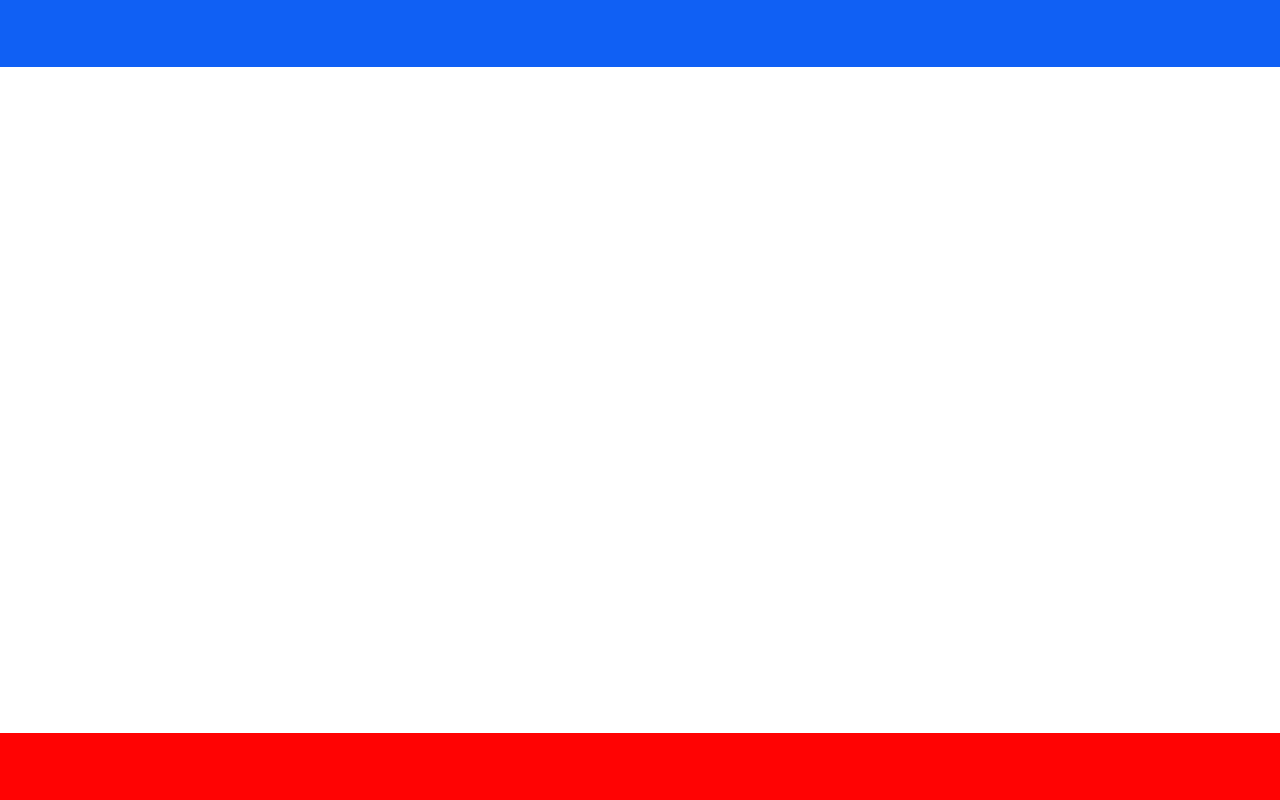
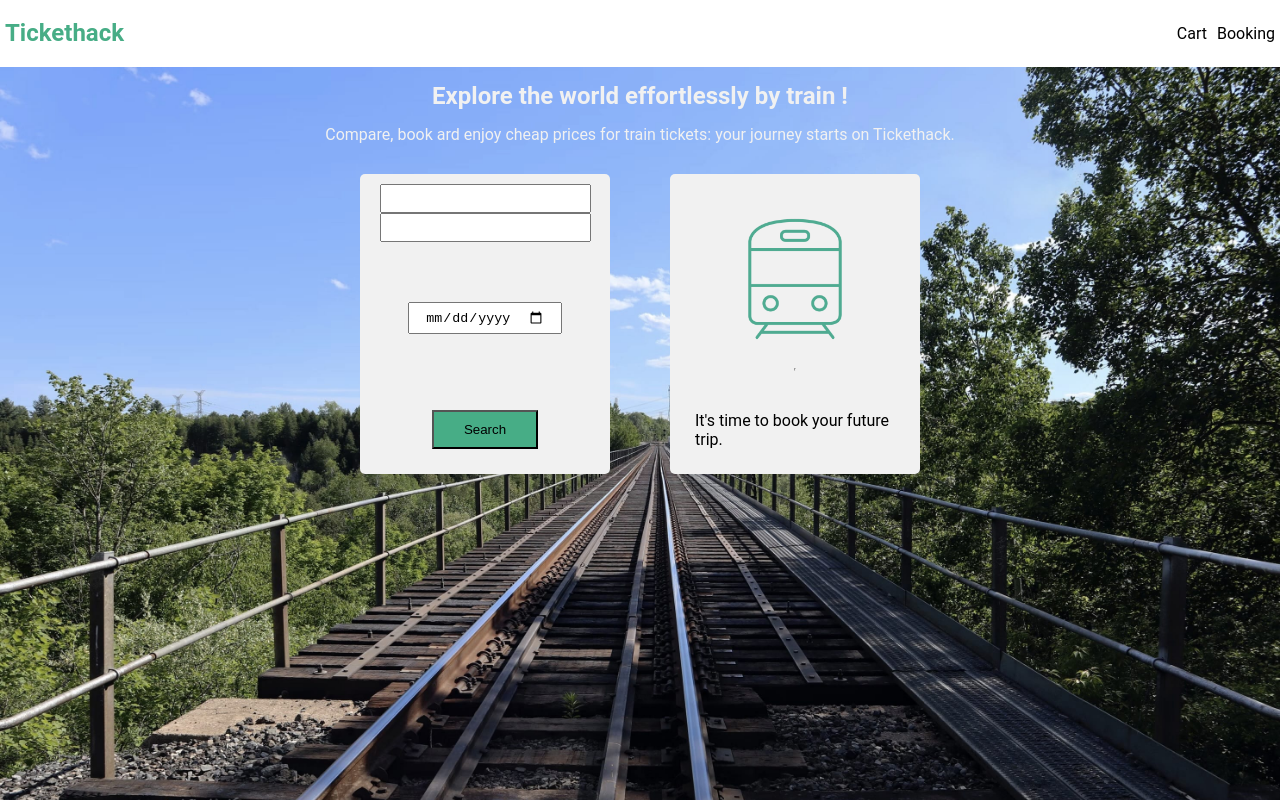
Before and after one commit to roulianosss/hackathon-frontend, a plain HTML site: page index.html in a window 1280 px wide. Drawn offline with Linux system fonts and the light colour scheme.

Commit message:
premiere version front

```diff
--- /dev/null
+++ b/booking.css
@@ -0,0 +1,69 @@
+*, ::before, ::after {
+    box-sizing: border-box;
+    margin: 0;
+    padding: 0;
+}
+
+#global-container {
+  display: grid;
+  grid-template-columns: repeat(12, 1fr);
+  grid-template-rows: repeat(12, 1fr);
+  height: 100vh;
+  width: 100vw;
+  font-family: roboto;
+}
+
+#header {
+  /* background-color: #1060f4; */
+  grid-column-start: 1;
+  grid-column-end: 13;
+  grid-row-start: 1;
+  grid-row-end: 2;
+  display: flex;
+  align-items: center;
+  justify-content: space-between;
+}
+
+#header a {
+    text-decoration: none;
+}
+
+#header h1 {
+  color: #47ad86;
+  font-weight: bolder;
+  margin: 0 5px;
+  font-size: 1.5rem;
+}
+
+#menu-container {
+  display: flex;
+  color: black;
+}
+
+#menu-container a {
+  margin: 0 5px;
+  text-decoration: none;
+  color: black;
+}
+
+
+
+#content {
+  display: flex;
+  flex-direction: column;
+  align-items: center;
+  justify-content: center;
+  color: #f1f1f1;
+  background-color: #f1f1f1;
+  background-size: cover;
+  grid-column-start: 1;
+  grid-column-end: 13;
+  grid-row-start: 2;
+  grid-row-end: 13;
+}
+
+#cart-card {
+    color: black;
+    background-color: white;
+    padding: 50px 400px;
+}
--- /dev/null
+++ b/cart.css
@@ -0,0 +1,69 @@
+*, ::before, ::after {
+    box-sizing: border-box;
+    margin: 0;
+    padding: 0;
+}
+
+#global-container {
+  display: grid;
+  grid-template-columns: repeat(12, 1fr);
+  grid-template-rows: repeat(12, 1fr);
+  height: 100vh;
+  width: 100vw;
+  font-family: roboto;
+}
+
+#header {
+  /* background-color: #1060f4; */
+  grid-column-start: 1;
+  grid-column-end: 13;
+  grid-row-start: 1;
+  grid-row-end: 2;
+  display: flex;
+  align-items: center;
+  justify-content: space-between;
+}
+
+#header a {
+    text-decoration: none;
+}
+
+#header h1 {
+  color: #47ad86;
+  font-weight: bolder;
+  margin: 0 5px;
+  font-size: 1.5rem;
+}
+
+#menu-container {
+  display: flex;
+  color: black;
+}
+
+#menu-container a {
+  margin: 0 5px;
+  text-decoration: none;
+  color: black;
+}
+
+
+
+#content {
+  display: flex;
+  flex-direction: column;
+  align-items: center;
+  justify-content: center;
+  color: #f1f1f1;
+  background-color: #f1f1f1;
+  background-size: cover;
+  grid-column-start: 1;
+  grid-column-end: 13;
+  grid-row-start: 2;
+  grid-row-end: 13;
+}
+
+#cart-card {
+    color: black;
+    background-color: white;
+    padding: 50px 400px;
+}
--- a/index.html
+++ b/index.html
@@ -9,8 +9,33 @@
 </head>
 <body>
     <div id="global-container">
-        <div id="header"></div>
-        <div id="footer"></div>
+        <div id="header">
+            <a href="/index.html"><h1>Tickethack</h1></a>
+            <nav id="menu-container">
+                <a href="/cart.html">Cart</a>
+                <a href="/booking.html">Booking</a>
+            </nav>
+        </div>
+        <div id="content">
+            <h2>Explore the world effortlessly by train !</h2>
+            <p>Compare, book ard enjoy cheap prices for train tickets: your journey starts on Tickethack.</p>
+            <div id="card-container">
+                <div class="card" id="card-search">
+                    <div id="input-container">
+                        <input type="text" id="departure">
+                        <input type="text" id="arrival">
+                    </div>
+                    <input type="date" id="date">
+                    <button id="btn-search" >Search</button>
+                </div>
+                <div class="card" id="card-result">
+                    <img src="./images/train.png" alt="">
+                    <hr>
+                    <p>It's time to book your future trip.</p>
+                </div>
+            </div>
+        </div>
+
 
     </div>
     <script src="./app.js"></script>
--- a/style.css
+++ b/style.css
@@ -10,28 +10,122 @@
   grid-template-rows: repeat(12, 1fr);
   height: 100vh;
   width: 100vw;
+  font-family: roboto;
 }
 
 #header {
-    color: #fff;
-    background-color: #1060f4;
+  /* background-color: #1060f4; */
   grid-column-start: 1;
   grid-column-end: 13;
   grid-row-start: 1;
   grid-row-end: 2;
   display: flex;
   align-items: center;
-    justify-content: space-around;
+  justify-content: space-between;
 }
 
-#footer {
-    background-color: #ff0303;
+#header a {
+  text-decoration: none;
+}
+
+#header h1 {
+  text-decoration: none;
+  color: #47ad86;
+  font-weight: bolder;
+  margin: 0 5px;
+  font-size: 1.5rem;
+}
+
+#menu-container {
+  display: flex;
+  color: black;
+}
+
+#menu-container a {
+  margin: 0 5px;
+  text-decoration: none;
+  color: black;
+}
+
+
+
+#content {
+  display: flex;
+  flex-direction: column;
+  align-items: center;
+  /* justify-content: center; */
+  color: #f1f1f1;
+  background-color: #47ad86;
+  background-image: url("./images/background.jpg");
+  background-size: cover;
   grid-column-start: 1;
   grid-column-end: 13;
-    grid-row-start: 12;
+  grid-row-start: 2;
   grid-row-end: 13;
+}
+
+#content h2 {
+  margin: 15px 0;
+}
+
+#card-container {
   display: flex;
+  justify-content: space-evenly;
+}
+
+.card {
+  border-radius: 5px;
+  background-color: #f1f1f1;
+  width: 250px;
+  height: 300px;
+  margin: 30px;
+  display: flex;
+  flex-direction: column;
+  align-items: center;
+  justify-content: space-between;
+}
+
+#input-container {
+  display: flex;
+  flex-direction: column;
+  align-items: center;
   justify-content: center;
-    align-items: center;
-    color: #000;
+  margin: 10px;
 }
+
+#date {
+  margin: 10px;
+
+
+}
+
+input {
+  padding: 5px 15px;
+}
+
+button {
+  background-color: #47ad86;
+  margin: 25px;
+  padding: 10px 30px;
+
+}
+
+#card-result {
+  color: black;
+}
+
+#card-result img {
+  margin-top: 30px;
+  height: 150px;
+  width: 150px;
+}
+
+#card-result hr {
+  height: 3px;
+  color: #47ad86;
+  background-color: #47ad86;
+}
+
+#card-result p {
+  margin: 25px;
+}
```
Also changed, not shown: booking.html (added, +29 -0 lines), cart.html (added, +29 -0 lines), images/background.jpg (added), images/notfound.png (added), images/train.png (added). Lines whose indentation alone changed are shown as unchanged.
